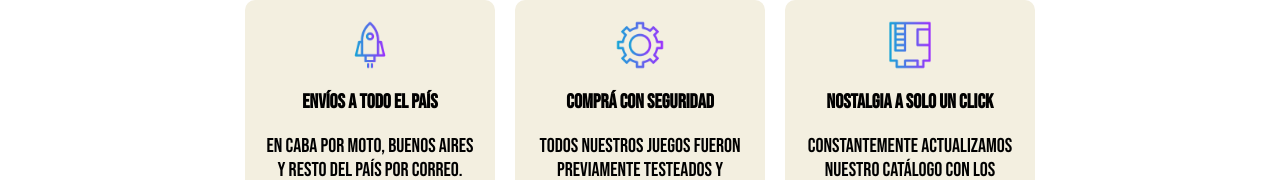
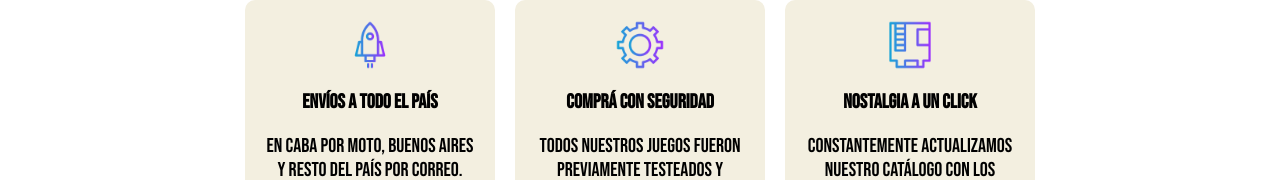
Before and after one commit to sabrisaez/integradorjs, a plain HTML site: page index.html in a window 1280 px wide. Shown: the part 562-742 px from the top of the page. Drawn offline with Linux system fonts and the light colour scheme; a web font is replaced by a local one.

Commit message:
nosotros update

```diff
--- a/index.html
+++ b/index.html
@@ -124,7 +124,7 @@
         </div>
         <div class="nosotros-card">
           <img src="assets/img/game-img.png" alt="Juegos" />
-          <h3>Nostalgia a solo un click</h3>
+          <h3>Nostalgia a un click</h3>
           <p>
             Constantemente actualizamos nuestro catálogo con los juegos que
             marcaron tu infancia.
```
